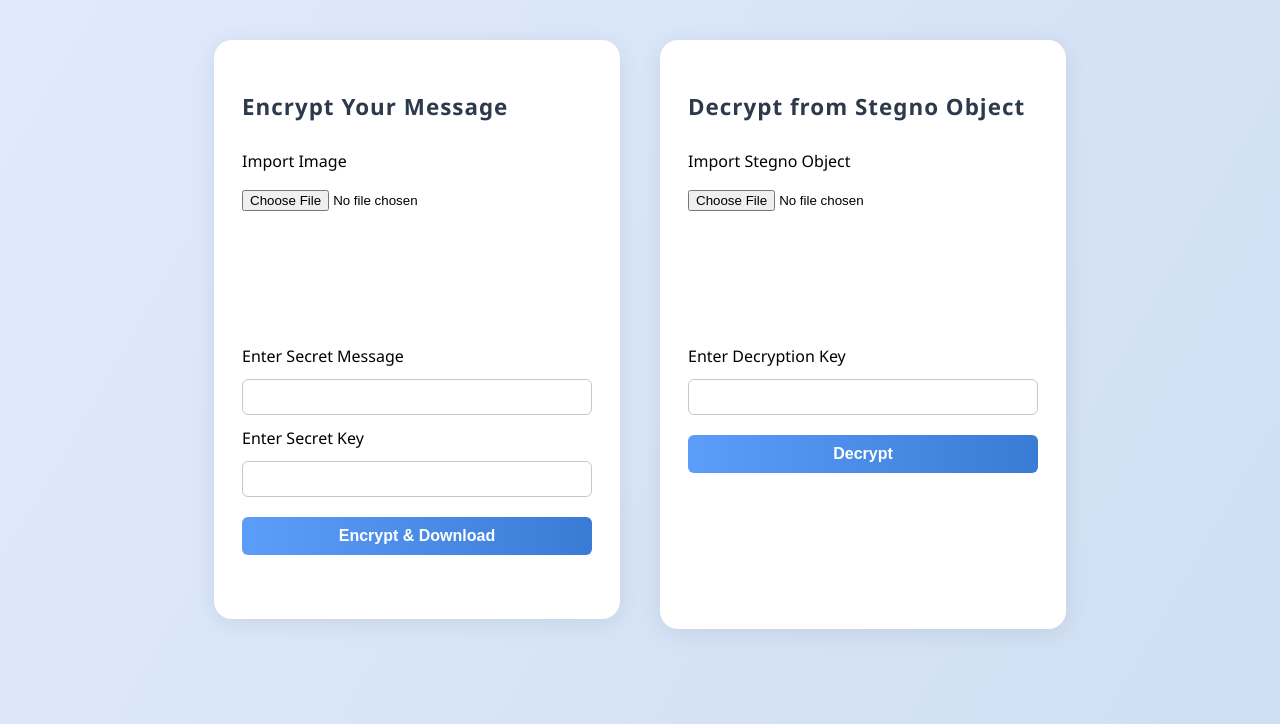
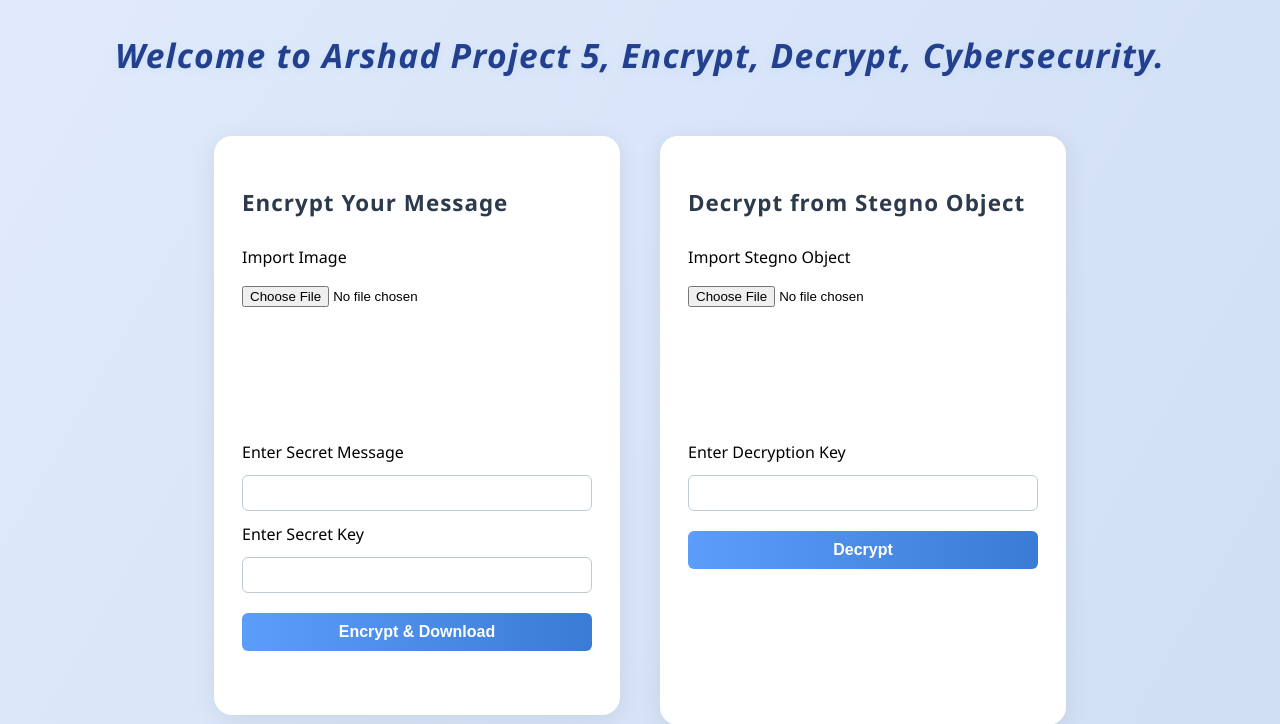
Before and after one commit to pashaarshad/Project-5-Encrypt--Decrypt--Project--Cybersecurity, a Flask app: page / in a window 1280 px wide. Shown: the top 724 px of the page. Run offline with Flask 3, Linux system fonts and the light colour scheme.

Commit message:
headline done arshad

```diff
--- a/static/style.css
+++ b/static/style.css
@@ -118,6 +118,16 @@ button:active {
     margin-bottom: 0;
     transition: opacity 0.4s;
 }
+.main-headline {
+    text-align: center;
+    font-size: 2.1rem;
+    font-weight: 700;
+    color: #23408e;
+    margin-top: 32px;
+    margin-bottom: 18px;
+    letter-spacing: 1.2px;
+    text-shadow: 0 2px 8px rgba(90, 180, 255, 0.10);
+}
 @media (max-width: 900px) {
     .container {
         flex-direction: column;
--- a/templates/index.html
+++ b/templates/index.html
@@ -7,6 +7,7 @@
     <link rel="stylesheet" href="/static/style.css">
 </head>
 <body>
+    <h1 class="main-headline"><b><i>Welcome to Arshad Project 5, Encrypt, Decrypt, Cybersecurity.</i></b></h1>
     <div class="container">
         <div class="panel left-panel">
             <h2>Encrypt Your Message</h2>
```
